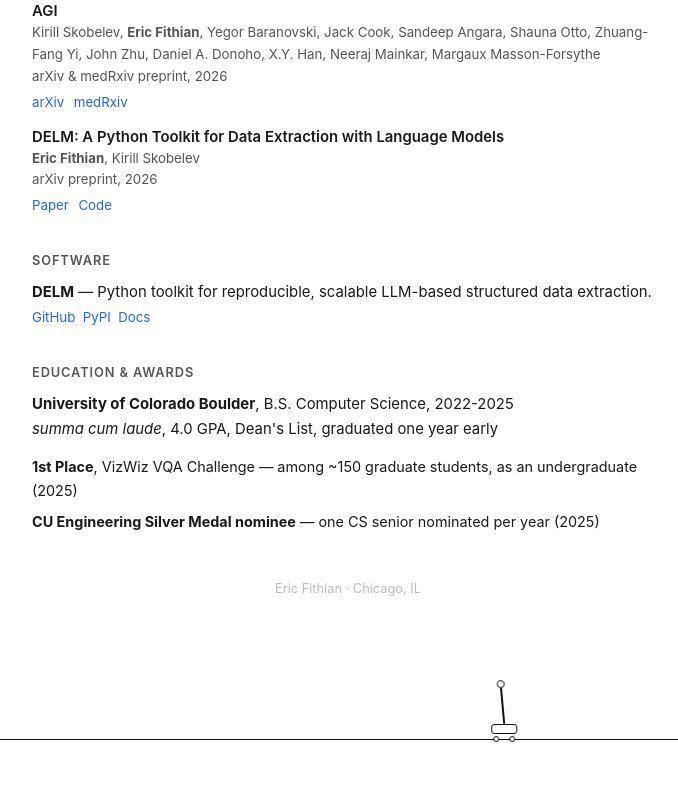
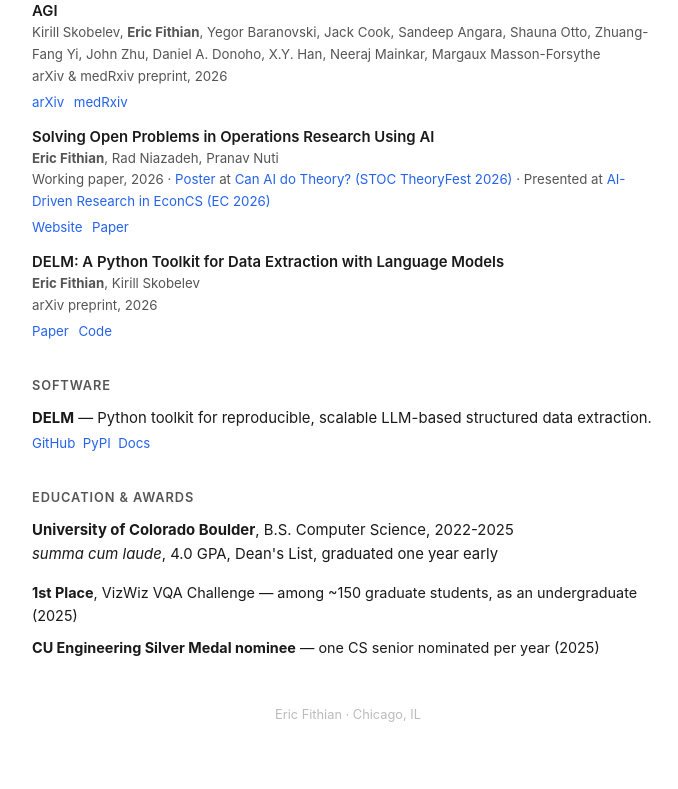
Before and after one commit to Eric-Fithian/personal-website, a React (Vite) app: page / in a window 1280 px wide. Shown: the part 1134-1923 px from the top of the page, without its empty margins (292-970 px from the left). Built offline with nearby package versions, Linux system fonts and the light colour scheme.

Commit message:
Add OR open-problems working paper with paper and poster PDFs.

```diff
--- a/src/App.jsx
+++ b/src/App.jsx
@@ -650,6 +650,23 @@
           </div>
 
           <div className="pub-entry">
+            <div className="pub-title">Solving Open Problems in Operations Research Using AI</div>
+            <div className="pub-authors"><strong>Eric Fithian</strong>, Rad Niazadeh, Pranav Nuti</div>
+            <div className="pub-meta">
+              Working paper, 2026 ·{" "}
+              <a href="/papers/Solving_Open_Problems_in_Operations_Research_using_AI_poster.pdf" target="_blank" rel="noopener noreferrer">Poster</a>
+              {" "}at{" "}
+              <a href="https://pritishkamath.github.io/ai-tcs-stoc-2026/#posters" target="_blank" rel="noopener noreferrer">Can AI do Theory? (STOC TheoryFest 2026)</a>
+              {" "}· Presented at{" "}
+              <a href="https://sites.google.com/view/aieconcs26/" target="_blank" rel="noopener noreferrer">AI-Driven Research in EconCS (EC 2026)</a>
+            </div>
+            <div className="pub-links">
+              <a href="https://pranav-nuti.github.io/open-problems-in-or/index.html?journal=Mathematics+of+Operations+Research" target="_blank" rel="noopener noreferrer">Website</a>
+              <a href="/papers/Solving_Open_Problems_in_Operations_Research_using_AI.pdf" target="_blank" rel="noopener noreferrer">Paper</a>
+            </div>
+          </div>
+
+          <div className="pub-entry">
             <div className="pub-title">DELM: A Python Toolkit for Data Extraction with Language Models</div>
             <div className="pub-authors"><strong>Eric Fithian</strong>, Kirill Skobelev</div>
             <div className="pub-meta">arXiv preprint, 2026</div>
```
Also changed, not shown: 2 other files (tests, documents, lock files or other folders).
